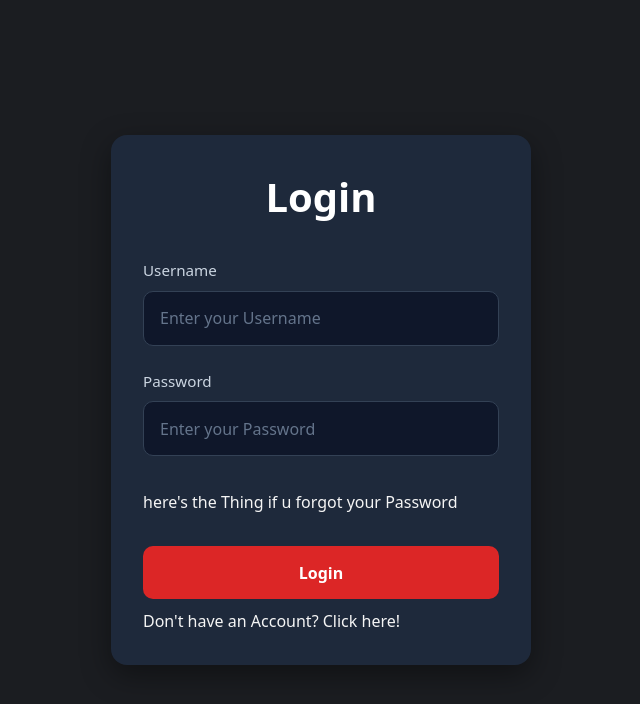
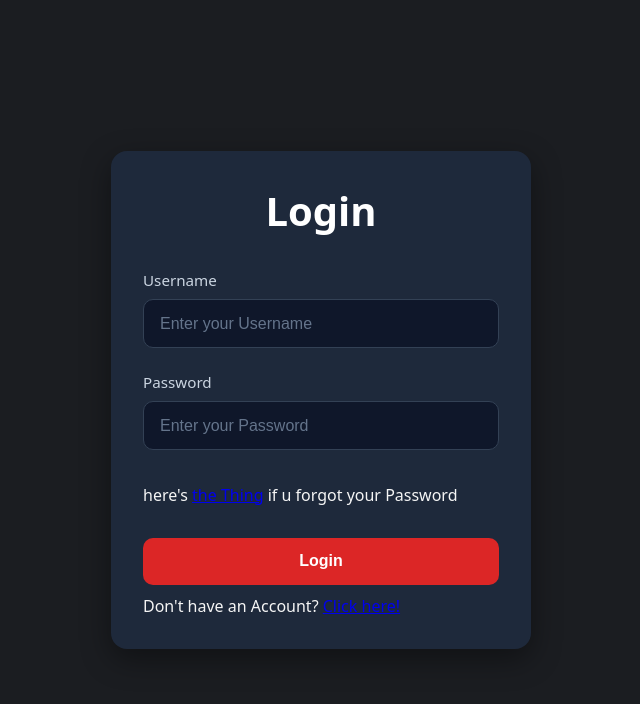
Before and after one commit to akashbyalal/ResumeDarzi, a React app in the folder Frontend/: page /login in a window 1280 px wide. Shown: the top 704 px of the page, without its empty margins (319-959 px from the left). Built offline with nearby package versions, Linux system fonts and the light colour scheme; no server answers; the HTML template or start-up script is replaced by a standard one.

Commit message:
Fix frontend build issues

```diff
--- a/Frontend/src/app.routes.jsx
+++ b/Frontend/src/app.routes.jsx
@@ -1,6 +1,6 @@
 import { createBrowserRouter } from "react-router-dom";
 import Login from "./features/auth/pages/Login.jsx";
-import Register from "./features/auth/pages/register.jsx";
+import Register from "./features/auth/pages/Register.jsx";
 import Protected from "./features/auth/components/Protected.jsx";
 import Home from "./features/interview/pages/Home.jsx"
 import Interview from "./features/interview/pages/Interview.jsx";
--- a/Frontend/src/index.css
+++ b/Frontend/src/index.css
@@ -1,8 +1,6 @@
-@import "tailwindcss";
-
 * {
-  margin: 0%;
-  padding: 0%;
+  margin: 0;
+  padding: 0;
   box-sizing: border-box;
 }
 
```
